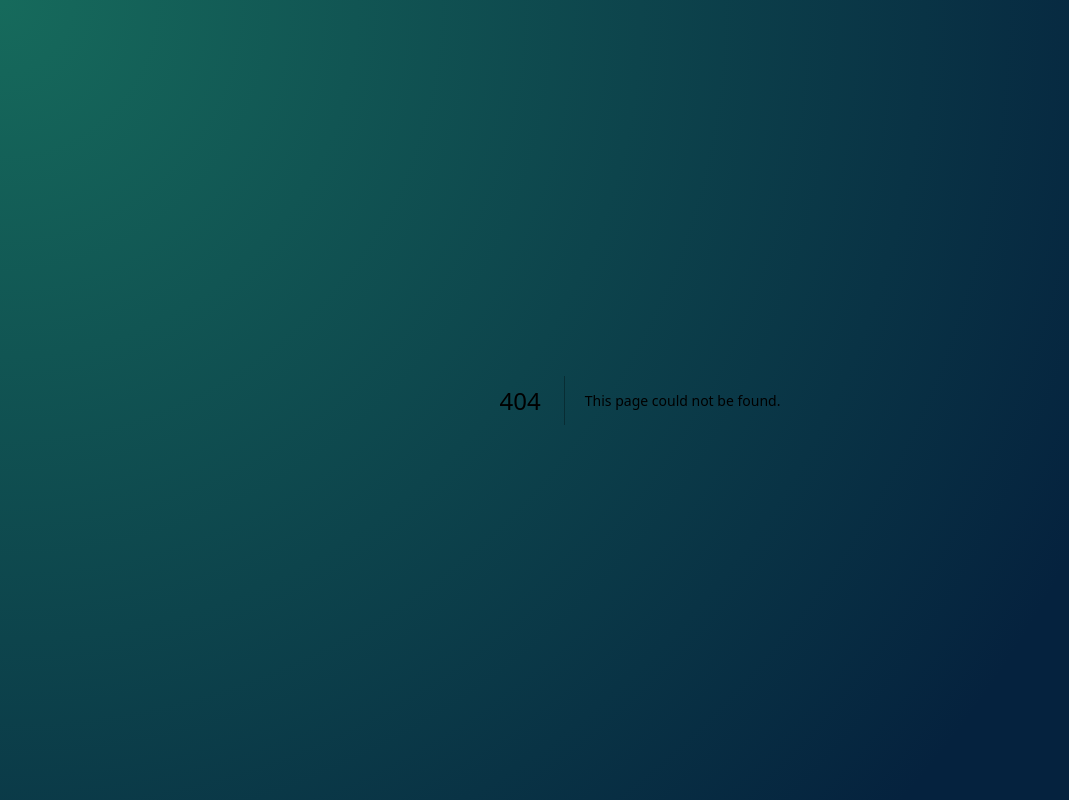
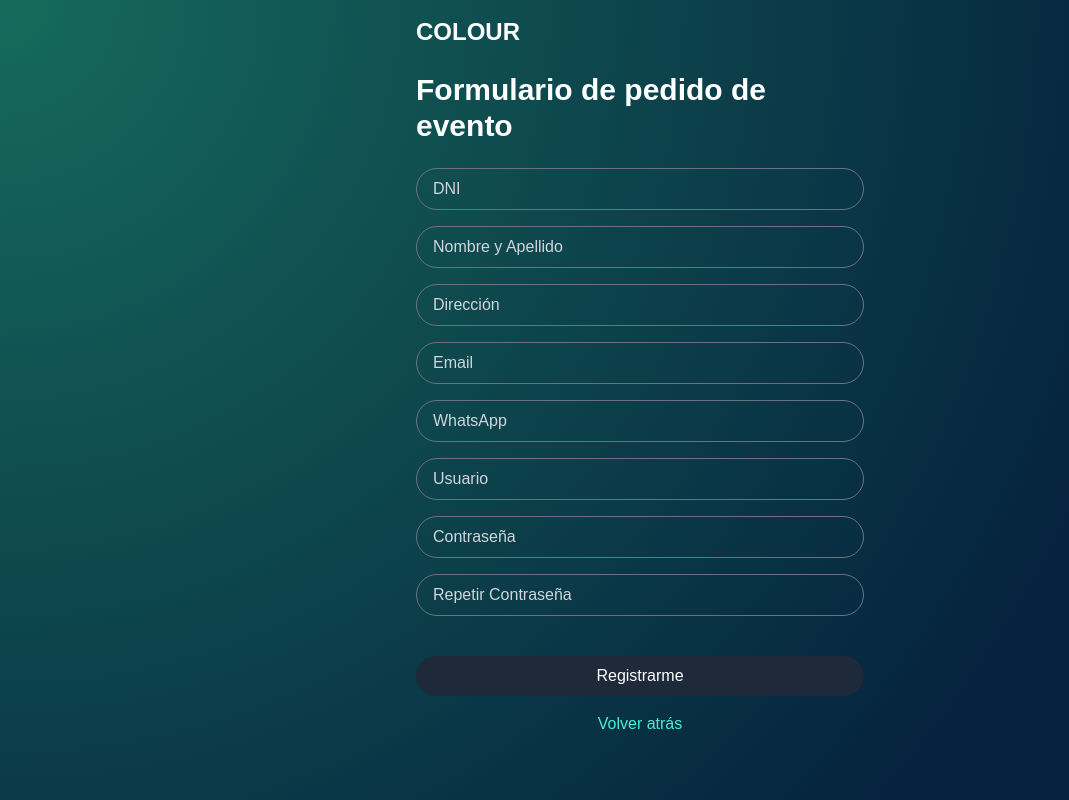
Before and after one commit to pairPrograming1/front, a Next.js app in the folder Colours/: page /form-event in a window 1280 px wide. Before the commit this address had no page. Shown: the whole page, without its empty margins (0-1069 px from the left). Built offline with nearby package versions, Linux system fonts and the light colour scheme.

Commit message:
creacion de formulario de pedido de eventos y no hay eventos

```diff
--- /dev/null
+++ b/Colours/src/app/form-event/page.js
@@ -0,0 +1,9 @@
+import FormularioEvento from "../../component/form-event/form-event";
+
+export default function FormEventPage() {
+  return (
+    <main>
+      <FormularioEvento />
+    </main>
+  );
+}
--- /dev/null
+++ b/Colours/src/app/no-events/page.js
@@ -0,0 +1,9 @@
+import NoEvents from "../../component/no-events/no-events";
+
+export default function NoEventsPage() {
+  return (
+    <div>
+      <NoEvents />
+    </div>
+  );
+}
--- /dev/null
+++ b/Colours/src/component/form-event/form-event.js
@@ -0,0 +1,141 @@
+"use client";
+
+import { useState } from "react";
+
+export default function FormularioEvento() {
+  const [formData, setFormData] = useState({
+    dni: "",
+    nombreApellido: "",
+    direccion: "",
+    email: "",
+    whatsapp: "",
+    usuario: "",
+    contrasena: "",
+    repetirContrasena: "",
+  });
+
+  const handleChange = (e) => {
+    const { name, value } = e.target;
+    setFormData((prev) => ({
+      ...prev,
+      [name]: value,
+    }));
+  };
+
+  const handleSubmit = (e) => {
+    e.preventDefault();
+    console.log("Datos del formulario:", formData);
+    // Aquí puedes agregar la lógica para enviar los datos
+  };
+
+  const handleGoBack = () => {
+    window.history.back(); // Navegar atrás en el historial
+  };
+
+  return (
+    <div className="min-h-screen  text-white">
+      <div className="container mx-auto px-4 py-4">
+        <header className="flex justify-between items-center mb-6">
+          <div className="text-2xl font-bold">COLOUR</div>
+        </header>
+
+        <div className="max-w-md mx-auto">
+          <h1 className="text-3xl font-bold mb-6">
+            Formulario de pedido de evento
+          </h1>
+
+          <form onSubmit={handleSubmit} className="space-y-4">
+            <input
+              type="text"
+              name="dni"
+              placeholder="DNI"
+              value={formData.dni}
+              onChange={handleChange}
+              className="w-full bg-transparent border border-gray-500 rounded-full text-white placeholder:text-gray-300 px-4 py-2"
+            />
+
+            <input
+              type="text"
+              name="nombreApellido"
+              placeholder="Nombre y Apellido"
+              value={formData.nombreApellido}
+              onChange={handleChange}
+              className="w-full bg-transparent border border-gray-500 rounded-full text-white placeholder:text-gray-300 px-4 py-2"
+            />
+
+            <input
+              type="text"
+              name="direccion"
+              placeholder="Dirección"
+              value={formData.direccion}
+              onChange={handleChange}
+              className="w-full bg-transparent border border-gray-500 rounded-full text-white placeholder:text-gray-300 px-4 py-2"
+            />
+
+            <input
+              type="email"
+              name="email"
+              placeholder="Email"
+              value={formData.email}
+              onChange={handleChange}
+              className="w-full bg-transparent border border-gray-500 rounded-full text-white placeholder:text-gray-300 px-4 py-2"
+            />
+
+            <input
+              type="text"
+              name="whatsapp"
+              placeholder="WhatsApp"
+              value={formData.whatsapp}
+              onChange={handleChange}
+              className="w-full bg-transparent border border-gray-500 rounded-full text-white placeholder:text-gray-300 px-4 py-2"
+            />
+
+            <input
+              type="text"
+              name="usuario"
+              placeholder="Usuario"
+              value={formData.usuario}
+              onChange={handleChange}
+              className="w-full bg-transparent border border-gray-500 rounded-full text-white placeholder:text-gray-300 px-4 py-2"
+            />
+
+            <input
+              type="password"
+              name="contrasena"
+              placeholder="Contraseña"
+              value={formData.contrasena}
+              onChange={handleChange}
+              className="w-full bg-transparent border border-gray-500 rounded-full text-white placeholder:text-gray-300 px-4 py-2"
+            />
+
+            <input
+              type="password"
+              name="repetirContrasena"
+              placeholder="Repetir Contraseña"
+              value={formData.repetirContrasena}
+              onChange={handleChange}
+              className="w-full bg-transparent border border-gray-500 rounded-full text-white placeholder:text-gray-300 px-4 py-2"
+            />
+
+            <button
+              type="submit"
+              className="w-full bg-gray-800 hover:bg-gray-700 text-white rounded-full py-2 mt-6"
+            >
+              Registrarme
+            </button>
+          </form>
+
+          <div className="mt-4 text-center">
+            <a
+              href="/no-events"
+              onClick={handleGoBack}
+              className="text-teal-300 hover:text-teal-400"
+            >
+              Volver atrás
+            </a>
+          </div>
+        </div>
+      </div>
+    </div>
+  );
+}
--- a/Colours/src/component/home/home.js
+++ b/Colours/src/component/home/home.js
@@ -44,6 +44,18 @@ const Home = () => {
           </a>
         </Link>
       </div>
+      <div className="mt-4 text-center">
+        <Link href="/no-events" legacyBehavior>
+          <a className="text-white hover:text-blue-700">Ir no hay eventos</a>
+        </Link>
+      </div>
+      <div className="mt-4 text-center">
+        <Link href="/form-event" legacyBehavior>
+          <a className="text-white hover:text-blue-700">
+            Ir a pedido de eventos
+          </a>
+        </Link>
+      </div>
     </div>
   );
 };
--- /dev/null
+++ b/Colours/src/component/no-events/no-events.js
@@ -0,0 +1,54 @@
+"use client";
+import Link from "next/link";
+import { useState } from "react";
+
+export default function NoEvents() {
+  const handleGoBack = () => {
+    window.history.back(); // Navegar atrás en el historial
+  };
+  return (
+    <main className="min-h-screen text-white">
+      <header className="flex justify-between mb-30 items-center p-4">
+        <div className="flex items-center">
+          <h1 className="text-2xl font-bold">
+            <span className="text-white">Bienvenidos a</span>
+          </h1>
+        </div>
+      </header>
+
+      <div className="flex flex-col items-center justify-center px-4 py-12">
+        <div className="bg-slate-0 rounded-3xl p-6 w-full max-w-sm mx-auto ">
+          <div className="text-center py-6">
+            <h2 className="text-xl font-bold mb-8">
+              No hay mas eventos por el momento
+            </h2>
+
+            <Link
+              href="/form-event"
+              className="inline-flex items-center bg-gray-800 hover:bg-gray-700 text-white font-medium py-2 px-6 rounded-full transition-colors"
+            >
+              Solicitar Evento
+            </Link>
+          </div>
+        </div>
+
+        <div className="flex justify-center mt-12 space-x-2">
+          <span className="h-2 w-2 rounded-full bg-gray-400"></span>
+          <span className="h-2 w-2 rounded-full bg-gray-400"></span>
+          <span className="h-2 w-2 rounded-full bg-gray-400"></span>
+          <span className="h-2 w-2 rounded-full bg-gray-400"></span>
+          <span className="h-2 w-2 rounded-full bg-teal-400"></span>
+        </div>
+      </div>
+      <div className="mt-4 text-center">
+        <a
+          href="/"
+          onClick={handleGoBack}
+          className="text-teal-300 hover:text-teal-400"
+        >
+          Volver atrás
+        </a>
+      </div>
+    </main>
+  );
+}
```
